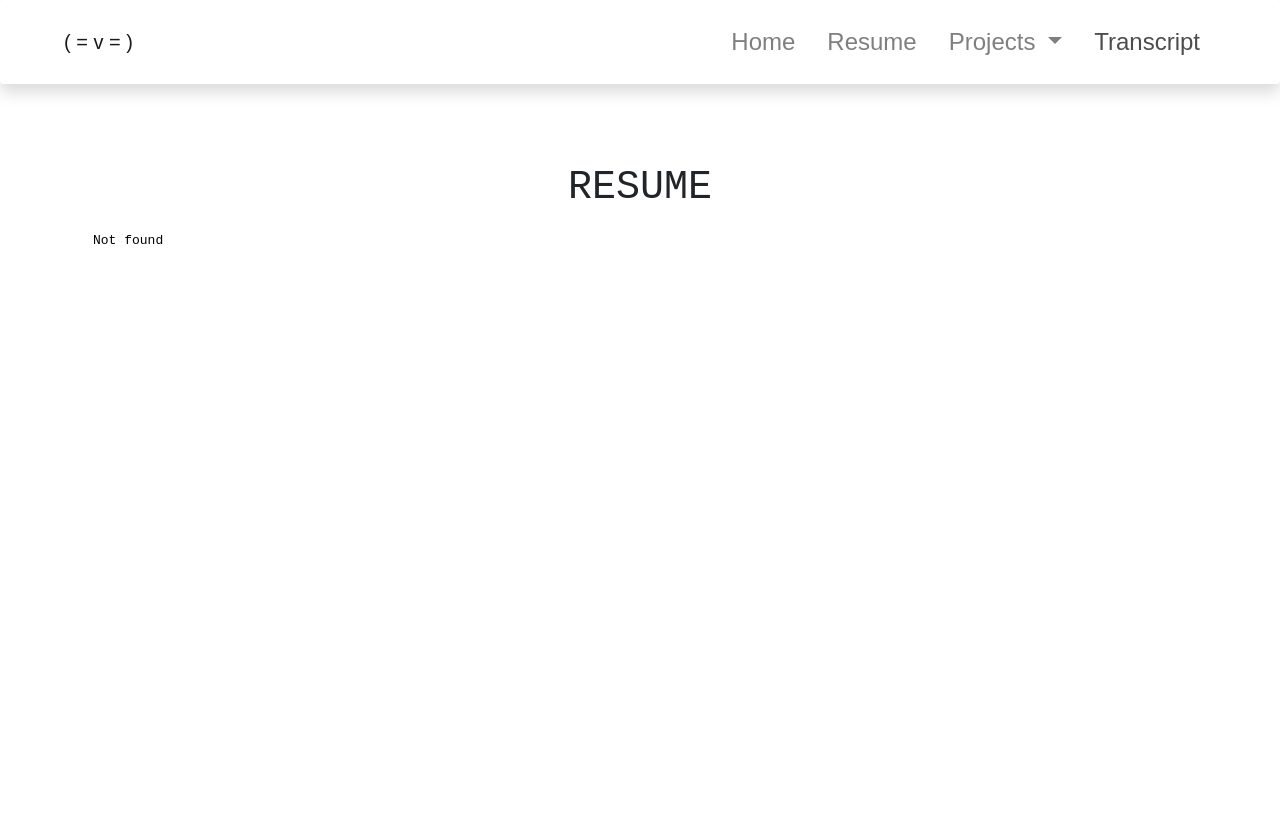
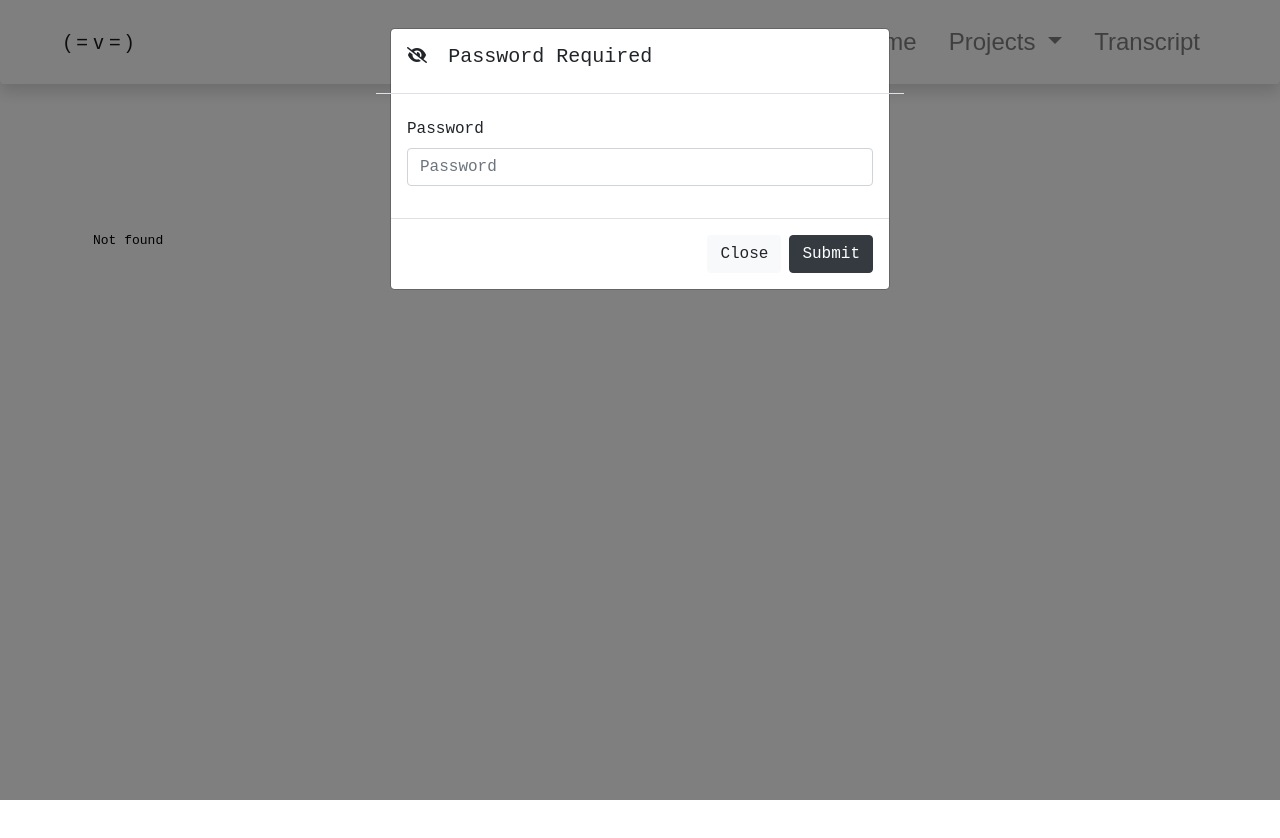
Before and after one commit to EveretteLi/everetteli.com, a plain HTML site: page html/resume.html in a window 1280 px wide. Both pictures are taken after a click on the link "Transcript". Drawn offline with nearby package versions, Linux system fonts and the light colour scheme.

Commit message:
add same thing in resume page

```diff
--- a/html/resume.html
+++ b/html/resume.html
@@ -42,7 +42,7 @@
                     </ul>
                 </li>
                 <li class="nav-item">
-                    <a class="nav-link" href="#" style="font-size: x-large" onclick="alertFunction()">Transcript</a>
+                    <a class="nav-link" href="#" style="font-size: x-large" data-toggle="modal" data-target="#passwordRequest">Transcript</a>
                 </li>
             </ul>
         </div>
@@ -64,6 +64,38 @@
         <div style="margin-bottom: 10rem;"></div>
 
     </section>
+
+    <section id="popup">
+        <!-- Modal -->
+        <div class="modal fade" id="passwordRequest" tabindex="-1" role="dialog" aria-labelledby="exampleModalLabel"
+            aria-hidden="true">
+            <div class="modal-dialog" role="document">
+                <div class="modal-content">
+                    <div class="modal-header row">
+                        <span class="modal-title col-1 mx-auto"><i class="fas fa-eye-slash"></i></span>
+                        <h5 class="col-11 mx-auto">Password Required</h5>
+                    </div>
+                    <div class="modal-body">
+                        <!-- password entry -->
+                        <form id="passFrom">
+                            <div class="form-group row">
+                                <label for="inputPassword" class="col-sm-12 col-form-label">Password</label>
+                                <div class="col-sm-12">
+                                    <input type="password" class="form-control" id="inputPassword" placeholder="Password">
+                                    <div id="wrongPs" class="invalid-feedback">Please try again.</div>
+                                </div>
+                            </div>
+                        </form>
+                    </div>
+                    <div class="modal-footer">
+                        <button type="button" class="btn btn-light" data-dismiss="modal">Close</button>
+                        <button type="button" class="btn btn-dark" onclick="ps_vari()">Submit</button>
+                    </div>
+                </div>
+            </div>
+        </div>
+    </section>
+
     <!-- Optional JavaScript -->
     <!-- jQuery first, then Popper.js, then Bootstrap JS -->
     <script src="https://code.jquery.com/jquery-3.5.1.slim.min.js"
@@ -82,6 +114,24 @@
             alert("Coming Soon!");
         }
     </script>
+    <!-- password  -->
+    <script src="../js/passVarify.js"></script>
+    <script>
+        function ps_vari() {
+            let ps_in = $("#inputPassword").val();
+
+            console.log(ps_in);
+
+            if (varify(ps_in)) {
+                console.log("i'm in if");
+                window.open('transcript.html');
+            }
+            else {
+                console.log("I'm in else");
+                $("#wrongPs").addClass("d-block");
+            }
+        }
+    </script>
 </body>
 
 </html>
```
